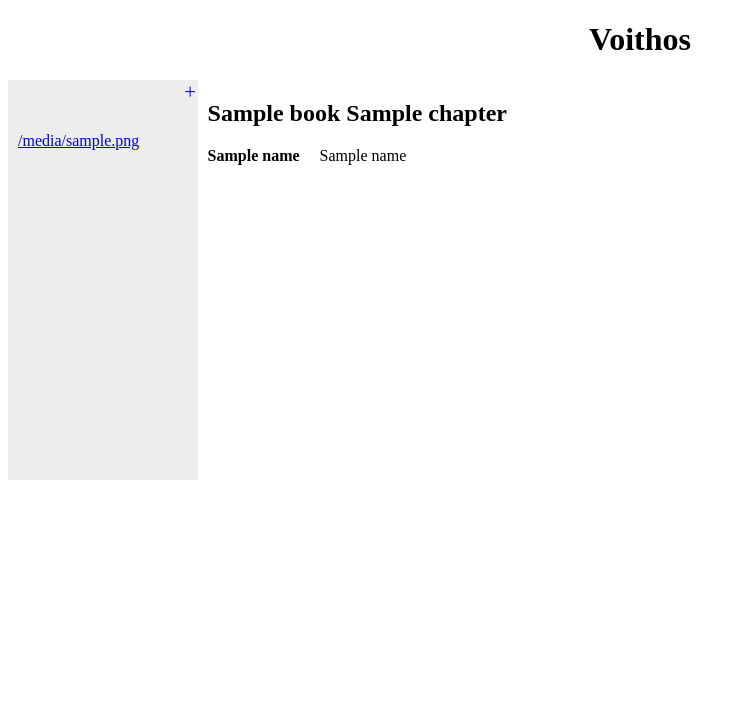
After one commit to BibleNLP/greek-room, a Flask app: template web/ephesus/blueprints/word_checker/templates/word_checker/scripture.html in a window 1280 px wide. The commit adds this page. Shown: the top 720 px of the page, without its empty margins (0-746 px from the left). Run offline with Flask 2, Linux system fonts and the light colour scheme; the template is opened without the code that fills it: most values are stand-ins (such as "Sample title", 1, 10 or a date in 2020).

Commit message:
Connect to backend data. WIP.

```diff
--- a/instance/config.cfg
+++ b/instance/config.cfg
@@ -14,6 +14,8 @@ DATA_PATH = f'{GREEK_ROOM_ROOT_DIR}/web/data'
 
 WILDEBEEST_UPLOAD_DIR = f'{DATA_PATH}/wildebeest_uploads'
 
+WORD_CHECKER_UPLOAD_DIR = f'{DATA_PATH}/word_checker_uploads'
+
 ENG_HIN_PROP_FILE = f'{GREEK_ROOM_ROOT_DIR}/web/data/align_dev_viz/log-hin-i1.txt'
 
 # ENG_HIN_REF_FILE = '/Users/fox/dev/workspace/bt/greek-room/web/data/align_dev_viz/en-ESVUS16_hi-IRVHin_ref_lc.txt'
--- a/web/ephesus/blueprints/word_checker/static/voithos.css
+++ b/web/ephesus/blueprints/word_checker/static/voithos.css
@@ -12,13 +12,33 @@ body {
 
 .left {
   background: #b9b9b940;
-  min-width: 75px;
+  min-width: 15%;
   flex-grow: 0;
 }
 
 .right {
   /* background: #a0a0ff; */
   flex-grow: 1;
+}
+
+.center {
+  text-align: center;
+}
+
+.left {
+  text-align: left;
+}
+
+.bold {
+  font-weight: bold;
+}
+
+.verse-number {
+  padding-right: 1em;
+}
+
+.right .content {
+  padding-left: 10px;
 }
 
 /* Pop up styles */
@@ -28,15 +48,15 @@ body {
 /*   bottom: 0; */
 /*   left: 0; */
 /*   right: 0; */
-/*   /\* background: rgba(0, 0, 0, 0.7); *\/ */
-/*   /\* transition: opacity 500ms; *\/ */
-/*   /\* visibility: hidden; *\/ */
-/*   /\* opacity: 0; *\/ */
+/*   background: rgba(0, 0, 0, 0.7); */
+/*   transition: opacity 500ms; */
+/*   visibility: hidden; */
+/*   opacity: 0; */
 /* } */
 
 .button {
   position: relative;
-  left: 80%;
+  left: 93%;
   top: 1%;
   font-size: 1.3em;
   /* padding: 10px; */
@@ -60,10 +80,10 @@ body {
   bottom: 0;
   left: 0;
   right: 0;
-  /* background: rgba(0, 0, 0, 0.7); */
+  background: rgba(0, 0, 0, 0.7);
   /* transition: opacity 500ms; */
   visibility: hidden;
-  /* opacity: 0; */
+  opacity: 0;
 }
 
 .overlay:target {
@@ -75,9 +95,10 @@ body {
   margin: 70px auto;
   padding: 5px 5px 10px 10px;
   border: 1px solid black;
-  width: 25%;
+  width: 300px;
   position: relative;
   /* transition: all 5s ease-in-out; */
+  background: white;
 }
 
 .popup h3 {
@@ -111,3 +132,31 @@ body {
     width: 70%;
   }
 }
+
+/* File listing */
+.listing {
+  padding: 10px;
+}
+
+/* #ingredients { */
+/*   margin: 0em; */
+/*   margin-left: 1em; */
+/* } */
+
+/* #ingredients h2 { */
+/*   margin-bottom: 0em; */
+/* } */
+
+/* #ingredients ul { */
+/*   margin-bottom: 2em; */
+/* } */
+ul {
+  display: inline;
+}
+ul li {
+  list-style: none;
+  /* margin: 0em 0.5em; */
+}
+.selected {
+  background-color: #f4f96a;
+}
--- a/web/ephesus/blueprints/word_checker/templates/word_checker/home.html
+++ b/web/ephesus/blueprints/word_checker/templates/word_checker/home.html
@@ -6,11 +6,11 @@
     <link rel="stylesheet" type="text/css" href="static/voithos.css" />
   </head>
   <body>
-    <h1>Voithos</h1>
+    <h1 class="center">Voithos</h1>
 
     <div id="popup1" class="overlay">
       <div class="popup">
-        <h3>Load USFM File</h3>
+        <h3>Upload USFM File</h3>
         <a class="close" href="#">&times;</a>
         <div class="content">
           <form action="upload" method="POST" enctype="multipart/form-data">
@@ -23,10 +23,10 @@
 
     <div class="flexbox">
       <div class="left">
-        <a class="button" href="#popup1">&plus;</a>
+        <div class="content">{% block left_content %}{% endblock %}</div>
       </div>
       <div class="right">
-        <div id="content" class="center">{% block content %}{% endblock %}</div>
+        <div class="content">{% block right_content %}{% endblock %}</div>
       </div>
     </div>
 
--- /dev/null
+++ b/web/ephesus/blueprints/word_checker/templates/word_checker/scripture.html
@@ -0,0 +1,30 @@
+{% extends "word_checker/home.html" %} {% block right_content %}
+<div id="scripture-content">
+  {% for book in scripture_data %} {% for chapter in scripture_data[book] %}
+  <div>
+    <h2>{{ book }} {{ chapter }}</h2>
+    {% for verse in scripture_data[book][chapter] %}
+    <div>
+      <span class="bold verse-number">{{ verse }}</span>
+      <span class="verse" contenteditable="true">
+        {{ scripture_data[book][chapter][verse] }}
+      </span>
+    </div>
+    {% endfor %}
+  </div>
+  {% endfor %} {% endfor %}
+</div>
+{% endblock %} {% block left_content %}
+<a class="button" href="#popup1">&plus;</a>
+
+<div class="listing">
+  <ul>
+    {% for filename in listing %}
+    <li><a href="#">{{ filename }}</a></li>
+
+    <!-- <li class="selected"><a href="#">Item 1</a></li> -->
+    <!-- <li><a href="#">Item 2</a></li> -->
+    {% endfor %}
+  </ul>
+</div>
+{% endblock %}
```
Also changed, not shown: web/ephesus/blueprints/word_checker/core/utils.py (+60 -0 lines), web/ephesus/blueprints/word_checker/routes.py (+50 -2 lines).
